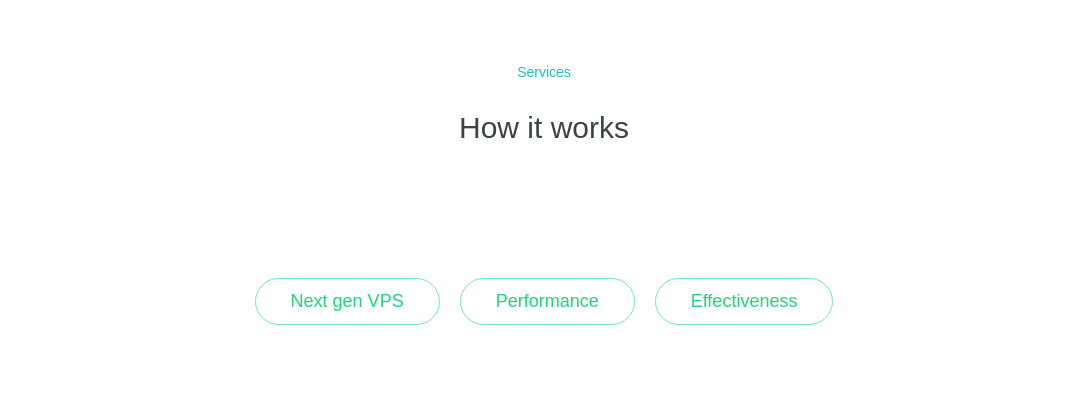
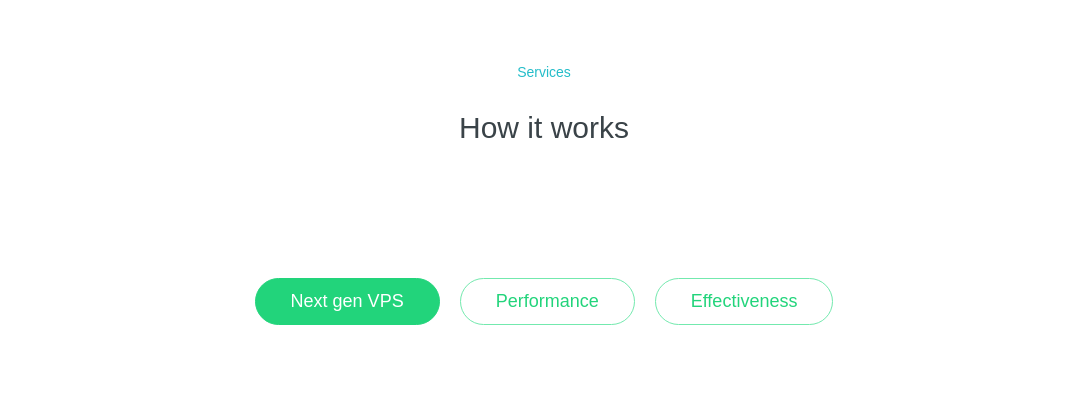
Before and after one commit to Manthan171/Raptor_design, a plain HTML site: page index.html in a window 1280 px wide. Shown: the part 4770-5174 px from the top of the page, without its empty margins (96-1178 px from the left). Drawn offline with Linux system fonts and the light colour scheme.

Commit message:
1st button color changes

```diff
--- a/index.html
+++ b/index.html
@@ -514,7 +514,7 @@
           <h2>How it works</h2>
         </div>
         <div class="hosting-btn">
-          <button class="button">Next gen VPS</button>
+          <button class="button hosting-btn-primary">Next gen VPS</button>
           <button class="button">Performance</button>
           <button class="button">Effectiveness</button>
         </div>
--- a/src/CSS/style.css
+++ b/src/CSS/style.css
@@ -636,3 +636,9 @@ body{
     margin-bottom: 16px;
     font-weight: 200;
 }
+
+.hosting-btn-primary {
+    background: #22d47b !important;
+    color: #fff;
+    border: 1px solid #22d47b !important;
+}
```
